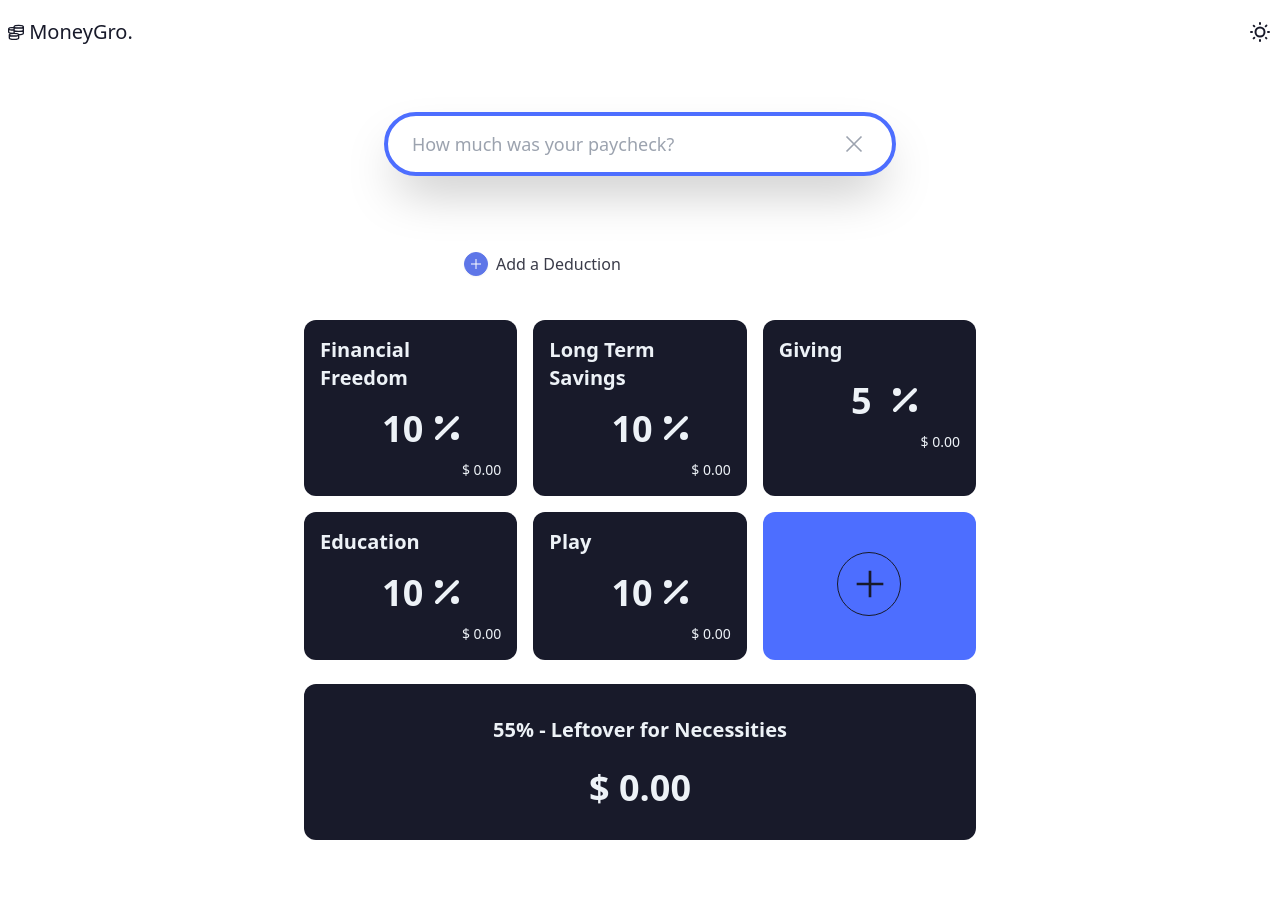
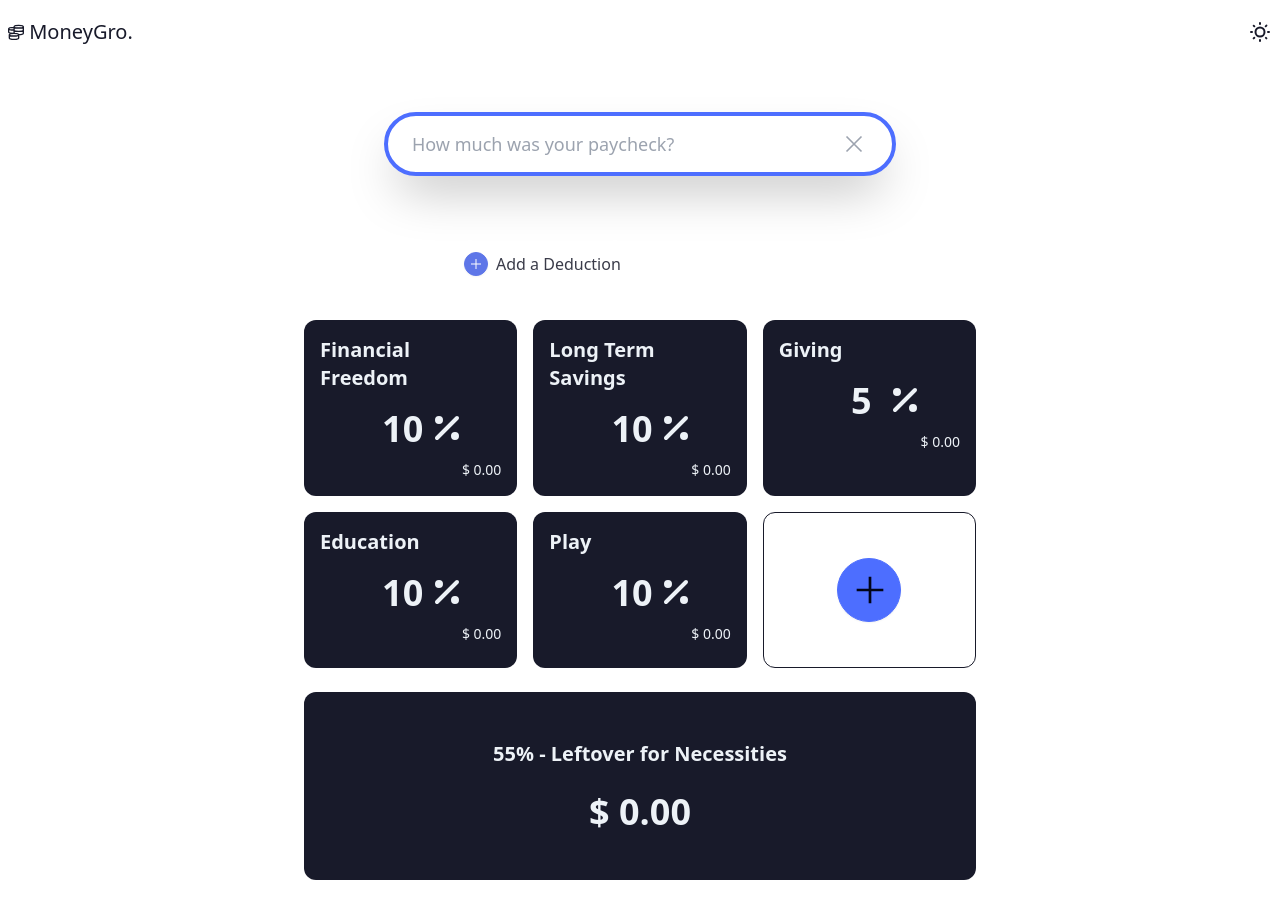
Before and after one commit to stevexero/MoneyGro, a React (Vite) app: page / in a window 1280 px wide. Shown: the top 918 px of the page. Built offline with nearby package versions, Linux system fonts and the light colour scheme.

Commit message:
Styled custom jars

```diff
--- a/src/App.jsx
+++ b/src/App.jsx
@@ -4,7 +4,6 @@ import { FaPercent } from 'react-icons/fa6';
 import { TbLockDollar } from 'react-icons/tb';
 import { CgRename } from 'react-icons/cg';
 import { FaTimes } from 'react-icons/fa';
-// import { FiInfo } from 'react-icons/fi';
 
 function App() {
   const [inputs, setInputs] = useState({
@@ -633,18 +632,64 @@ function App() {
               </div>
             </div>
 
-            <div className='card card-compact bg-primary text-neutral-content rounded-xl'>
-              <div className='card-body'>
-                <div className='w-full flex justify-center items-center mt-4'>
-                  <button
-                    className='btn btn-circle btn-lg btn-outline tooltip mt-2'
-                    data-tip='Add a Custom Jar (Feature coming soon)'
-                  >
-                    <GrAdd size='2rem' className='ml-[0.95rem]' />
-                  </button>
+            {customJars.map((jar, index) => (
+              <div
+                key={index}
+                className='inputs card card-compact bg-neutral text-neutral-content rounded-xl'
+              >
+                <div className='card-body'>
+                  <h2 className='card-title'>{jar.name}</h2>
+                  <div className='w-full flex justify-center items-center'>
+                    <input
+                      type='number'
+                      name='value'
+                      className='input bg-transparent font-bold text-4xl max-w-[4.5rem] text-center focus:outline-none active:outline-none focus:border-none active:border-none'
+                      value={jar.value}
+                      onChange={(event) => handleCustomJarChange(index, event)}
+                      min={0}
+                    />
+                    <FaPercent size='2rem' />
+                  </div>
+                  <div className='card-actions w-full flex flex-row justify-between items-center'>
+                    <div>
+                      <button
+                        className='btn btn-circle btn-xs btn-outline btn-primary tooltip tooltip-right'
+                        data-tip='Rename Custom Jar'
+                        onClick={() => renameCustomJar(index)}
+                      >
+                        <CgRename
+                          className='ml-[0.1rem] mt-[0.075rem]'
+                          size='1.1rem'
+                        />
+                      </button>
+                      <button
+                        className='btn btn-circle btn-xs btn-outline btn-error tooltip tooltip-top ml-2'
+                        data-tip='Remove Custom Jar'
+                        onClick={() => removeCustomJarField(index)}
+                      >
+                        <GrClose className='ml-[0.3rem]' />
+                      </button>
+                    </div>
+                    <div>
+                      $&nbsp;
+                      {(
+                        (inputs.initialAmount - totalDeductions) *
+                        (jar.value * 0.01)
+                      ).toFixed(2)}
+                    </div>
+                  </div>
                 </div>
-                <div className='card-actions justify-end'></div>
               </div>
+            ))}
+
+            <div className='card card-compact bg-transparent card-bordered border-neutral text-neutral-content rounded-xl flex items-center justify-center min-h-[156px]'>
+              <button
+                className='btn btn-circle btn-lg btn-primary tooltip'
+                data-tip='Add a Custom Jar'
+                onClick={addCustomJarField}
+              >
+                <GrAdd size='2rem' className='ml-[0.95rem]' />
+              </button>
             </div>
           </div>
 
@@ -744,7 +789,7 @@ function App() {
           </div> */}
 
           {/* CUSTOM JARS */}
-          {customJars.map((jar, index) => (
+          {/* {customJars.map((jar, index) => (
             <div key={index} className='inputs'>
               <input
                 type='number'
@@ -770,7 +815,7 @@ function App() {
                 Remove
               </button>
             </div>
-          ))}
+          ))} */}
           {/* <button type='button' onClick={addCustomJarField}>
             + Add Custom Jar
           </button> */}
@@ -786,7 +831,7 @@ function App() {
           </button> */}
 
           {/* NECESSITIES */}
-          <div className='card bg-neutral text-neutral-content rounded-xl mt-6 mb-16 w-full max-w-2xl'>
+          <div className='card bg-neutral text-neutral-content rounded-xl mt-6 mb-16 w-full max-w-lg p-4 lg:max-w-2xl'>
             <div className='card-body w-full flex justify-center items-center '>
               <h2 className='card-title'>
                 {necessities}% - Leftover for Necessities
```
